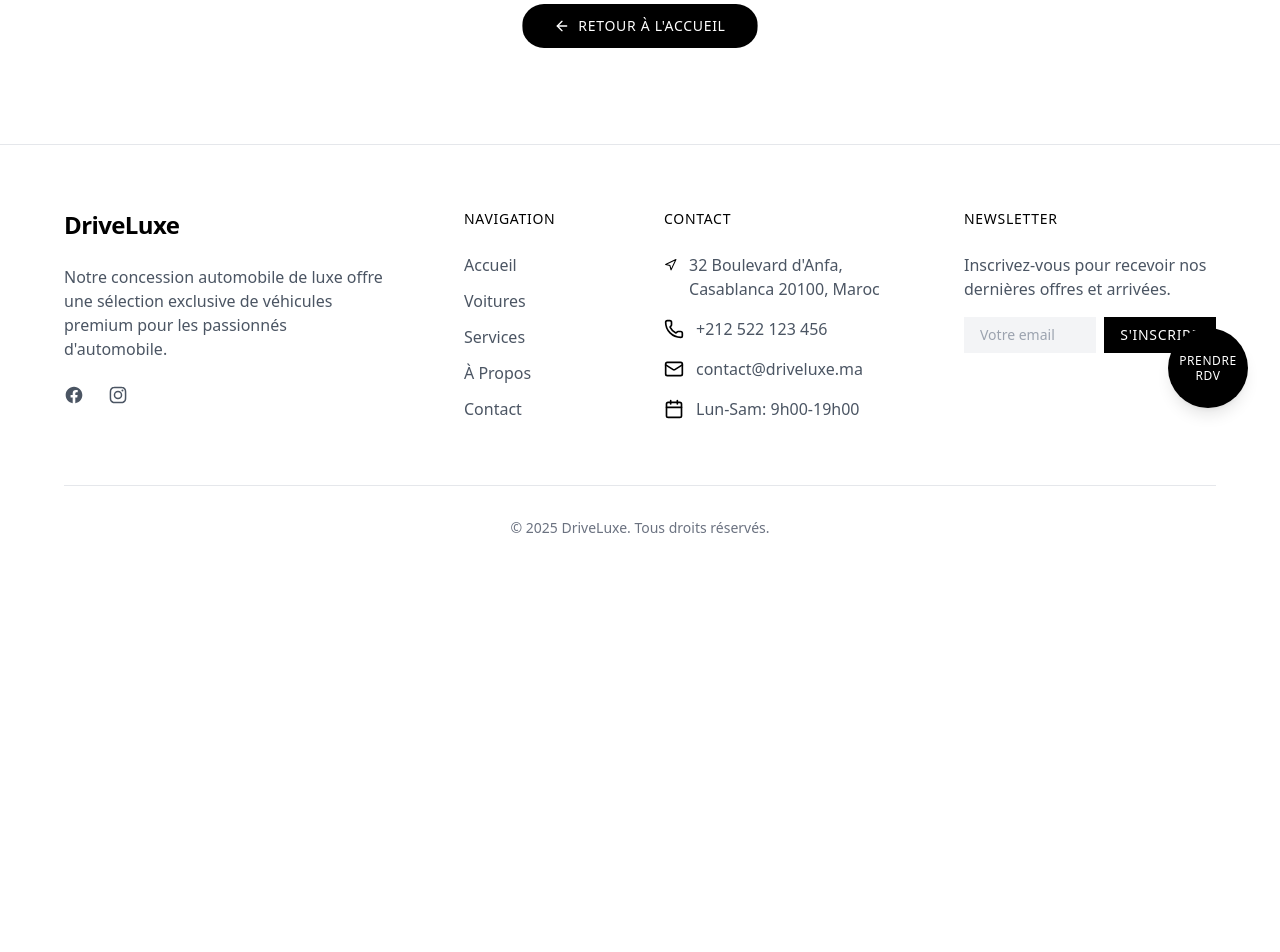
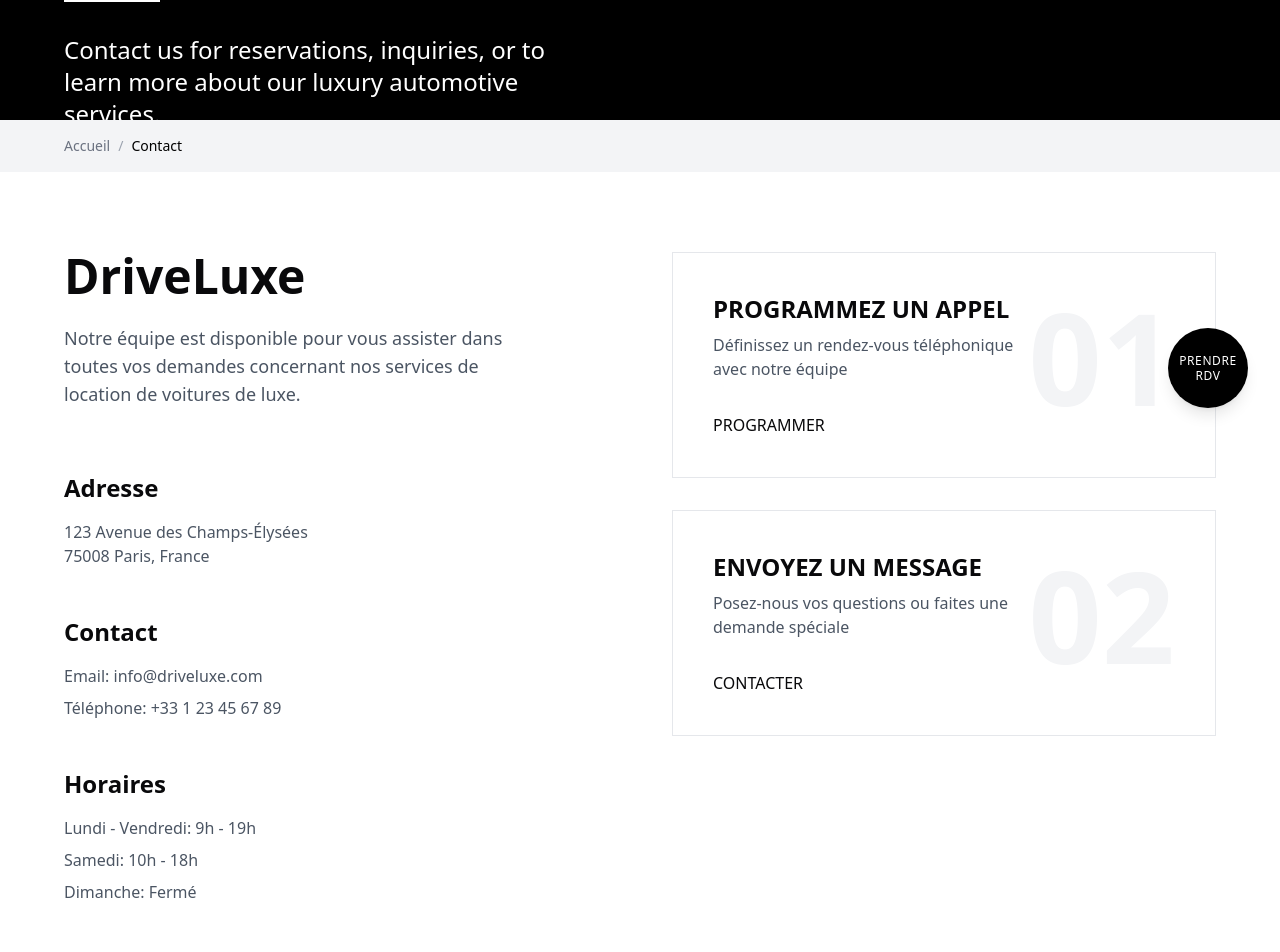
Before and after one commit to Med-Amine-Elb/warm-welcome-signals, a React (Vite) app: page /contact in a window 1280 px wide. Shown: the part 360-1312 px from the top of the page. Before the commit the page ends 938 px from the top, so only its background shows below. Built offline with nearby package versions, Linux system fonts and the light colour scheme.

Commit message:
Refactor Contact page UI/UX
Implement UJET-inspired scroll animations and theming on the Contact page, matching the website's overall design.

```diff
--- a/src/App.tsx
+++ b/src/App.tsx
@@ -5,6 +5,7 @@ import About from './pages/About';
 import Services from './pages/Services';
 import Vehicles from './pages/Vehicles';
 import VehicleDetail from './pages/VehicleDetail';
+import Contact from './pages/Contact';
 import NotFound from './pages/NotFound';
 import ScrollAnimation from './components/ScrollAnimation';
 import './App.css';
@@ -31,6 +32,10 @@ const router = createBrowserRouter([
     element: <VehicleDetail />
   },
   {
+    path: '/contact',
+    element: <Contact />
+  },
+  {
     path: '*',
     element: <NotFound />
   }
--- a/src/components/ScrollAnimation.tsx
+++ b/src/components/ScrollAnimation.tsx
@@ -26,6 +26,12 @@ const ScrollAnimation = ({ children }: ScrollAnimationProps) => {
               if (delay) {
                 // Cast the target to HTMLElement to access style property
                 (entry.target as HTMLElement).style.transitionDelay = delay;
+              }
+
+              // Handle large number animations (like the "01", "02" in the UJET design)
+              const largeNumber = entry.target.querySelector('.text-7xl, .text-8xl, .text-9xl');
+              if (largeNumber) {
+                largeNumber.classList.add('animate-in');
               }
             } else {
               // Optional: remove the class when out of viewport for re-animation on scroll back
--- a/src/index.css
+++ b/src/index.css
@@ -1,4 +1,3 @@
-
 @tailwind base;
 @tailwind components;
 @tailwind utilities;
@@ -164,6 +163,13 @@
     transition: all 0.8s cubic-bezier(0.165, 0.84, 0.44, 1);
   }
 
+  /* Contact page large number animation */
+  .hover-card:hover .text-7xl,
+  .hover-card:hover .text-8xl,
+  .hover-card:hover .text-9xl {
+    @apply text-gray-200 transform -translate-y-2 scale-105;
+  }
+
   /* Full-width design */
   .full-bleed {
     width: 100vw;
--- /dev/null
+++ b/src/pages/Contact.tsx
@@ -0,0 +1,157 @@
+
+import { useEffect } from 'react';
+import { Link } from 'react-router-dom';
+import Navbar from '@/components/Navbar';
+import Footer from '@/components/Footer';
+
+const Contact = () => {
+  useEffect(() => {
+    window.scrollTo(0, 0);
+  }, []);
+
+  return (
+    <div className="min-h-screen flex flex-col">
+      <Navbar />
+
+      {/* Contact Hero Section */}
+      <section className="relative w-full h-[50vh] md:h-[60vh] flex items-center overflow-hidden">
+        <div className="absolute inset-0 bg-black z-0">
+          <div className="absolute inset-0 bg-gradient-to-b from-black/70 to-black/30 z-10"></div>
+        </div>
+        <div className="container mx-auto px-6 md:px-16 relative z-20 text-white mt-20">
+          <div className="max-w-3xl">
+            <h1
+              className="text-7xl md:text-8xl lg:text-9xl font-bold tracking-tight"
+              data-scroll="reveal"
+            >
+              Let's connect
+            </h1>
+            <div className="h-1 w-24 bg-white my-8" data-scroll="fade-right"></div>
+            <p
+              className="text-xl md:text-2xl max-w-lg"
+              data-scroll="fade-up"
+              style={{ '--scroll-delay': '2' } as React.CSSProperties}
+            >
+              Contact us for reservations, inquiries, or to learn more about our luxury automotive services.
+            </p>
+          </div>
+        </div>
+      </section>
+
+      {/* Breadcrumb */}
+      <div className="w-full bg-gray-100 py-4">
+        <div className="container mx-auto px-6 md:px-16">
+          <div className="flex items-center text-sm">
+            <Link to="/" className="text-gray-500 hover:text-black">Accueil</Link>
+            <span className="mx-2 text-gray-400">/</span>
+            <span className="text-black font-medium">Contact</span>
+          </div>
+        </div>
+      </div>
+
+      {/* Main Content */}
+      <div className="flex-grow py-20 bg-white">
+        <div className="container mx-auto px-6 md:px-16">
+
+          {/* Contact Info + Form */}
+          <div className="grid grid-cols-1 lg:grid-cols-2 gap-16">
+
+            {/* Left Column - Contact Information */}
+            <div className="space-y-16">
+              <div
+                className="space-y-6"
+                data-scroll="fade-up"
+                style={{ '--scroll-delay': '0' } as React.CSSProperties}
+              >
+                <h2 className="text-4xl md:text-5xl font-bold">DriveLuxe</h2>
+                <p className="text-lg text-gray-600 max-w-md">
+                  Notre équipe est disponible pour vous assister dans toutes vos demandes concernant nos services de location de voitures de luxe.
+                </p>
+              </div>
+
+              <div
+                className="space-y-12"
+                data-scroll="fade-up"
+                style={{ '--scroll-delay': '2' } as React.CSSProperties}
+              >
+                <div>
+                  <h3 className="text-2xl font-bold mb-4">Adresse</h3>
+                  <div className="text-gray-600">
+                    <p>123 Avenue des Champs-Élysées</p>
+                    <p>75008 Paris, France</p>
+                  </div>
+                </div>
+
+                <div>
+                  <h3 className="text-2xl font-bold mb-4">Contact</h3>
+                  <div className="space-y-2 text-gray-600">
+                    <p>Email: info@driveluxe.com</p>
+                    <p>Téléphone: +33 1 23 45 67 89</p>
+                  </div>
+                </div>
+
+                <div>
+                  <h3 className="text-2xl font-bold mb-4">Horaires</h3>
+                  <div className="space-y-2 text-gray-600">
+                    <p>Lundi - Vendredi: 9h - 19h</p>
+                    <p>Samedi: 10h - 18h</p>
+                    <p>Dimanche: Fermé</p>
+                  </div>
+                </div>
+              </div>
+            </div>
+
+            {/* Right Column - Contact Cards */}
+            <div className="space-y-8">
+              {/* Card 1 - Schedule a Call */}
+              <div
+                className="relative border border-gray-200 p-10 group hover-card"
+                data-scroll="zoom-in"
+                style={{ '--scroll-delay': '0' } as React.CSSProperties}
+              >
+                <div className="flex justify-between items-start">
+                  <div>
+                    <h3 className="text-2xl font-bold mb-2">PROGRAMMEZ UN APPEL</h3>
+                    <p className="text-gray-600 mb-8">Définissez un rendez-vous téléphonique avec notre équipe</p>
+                    <button className="text-underline font-medium">PROGRAMMER</button>
+                  </div>
+                  <span className="text-7xl md:text-9xl font-bold text-gray-100 transition-all duration-300 group-hover:text-gray-200">01</span>
+                </div>
+              </div>
+
+              {/* Card 2 - Send a Message */}
+              <div
+                className="relative border border-gray-200 p-10 group hover-card"
+                data-scroll="zoom-in"
+                style={{ '--scroll-delay': '2' } as React.CSSProperties}
+              >
+                <div className="flex justify-between items-start">
+                  <div>
+                    <h3 className="text-2xl font-bold mb-2">ENVOYEZ UN MESSAGE</h3>
+                    <p className="text-gray-600 mb-8">Posez-nous vos questions ou faites une demande spéciale</p>
+                    <button className="text-underline font-medium">CONTACTER</button>
+                  </div>
+                  <span className="text-7xl md:text-9xl font-bold text-gray-100 transition-all duration-300 group-hover:text-gray-200">02</span>
+                </div>
+              </div>
+            </div>
+          </div>
+
+          {/* Map Section */}
+          <div
+            className="mt-24 h-96 bg-gray-200 relative overflow-hidden"
+            data-scroll="fade-up"
+          >
+            <div className="absolute inset-0 flex items-center justify-center">
+              <p className="text-lg text-gray-500">Carte Google Maps intégrée ici</p>
+            </div>
+          </div>
+        </div>
+      </div>
+
+      <Footer />
+    </div>
+  );
+};
+
+export default Contact;
```
